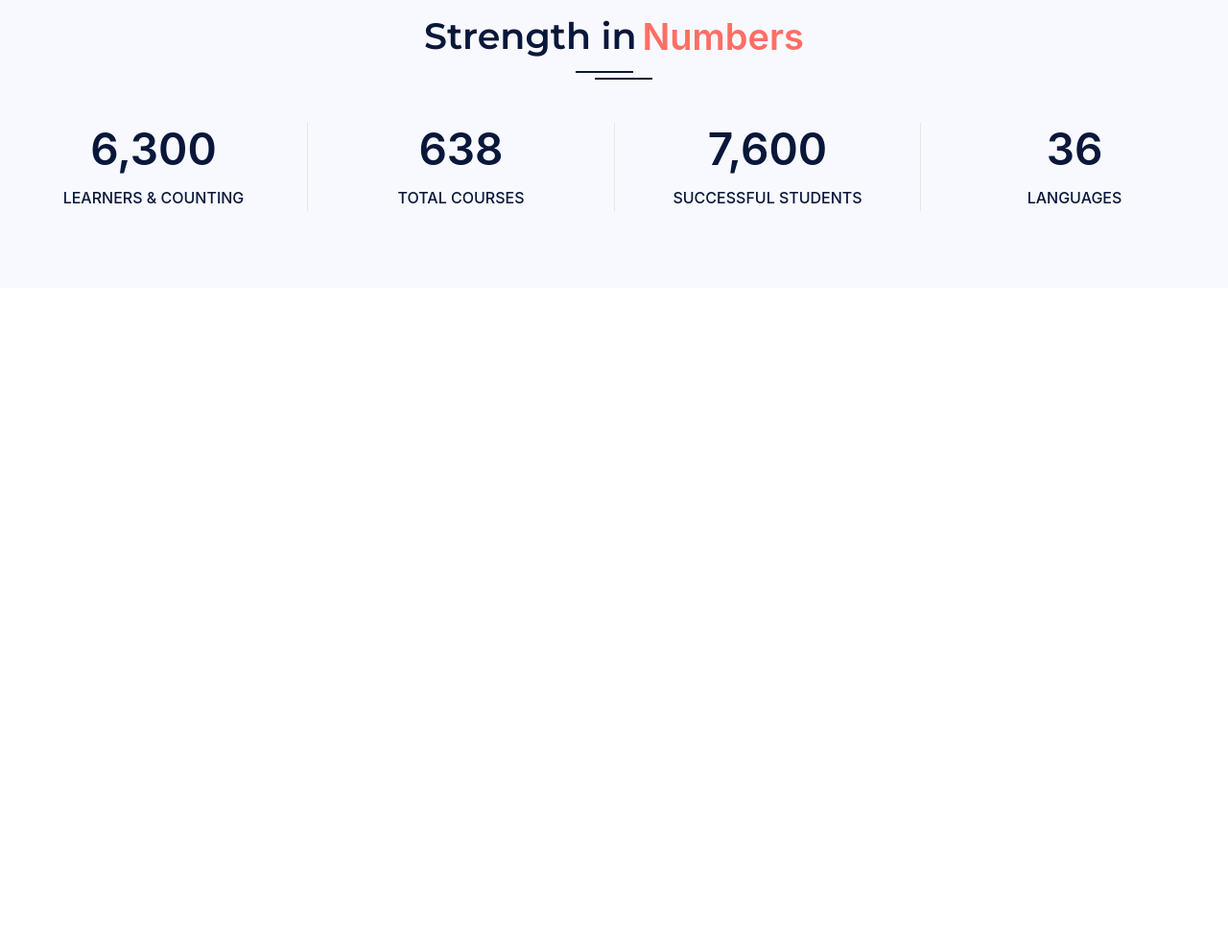
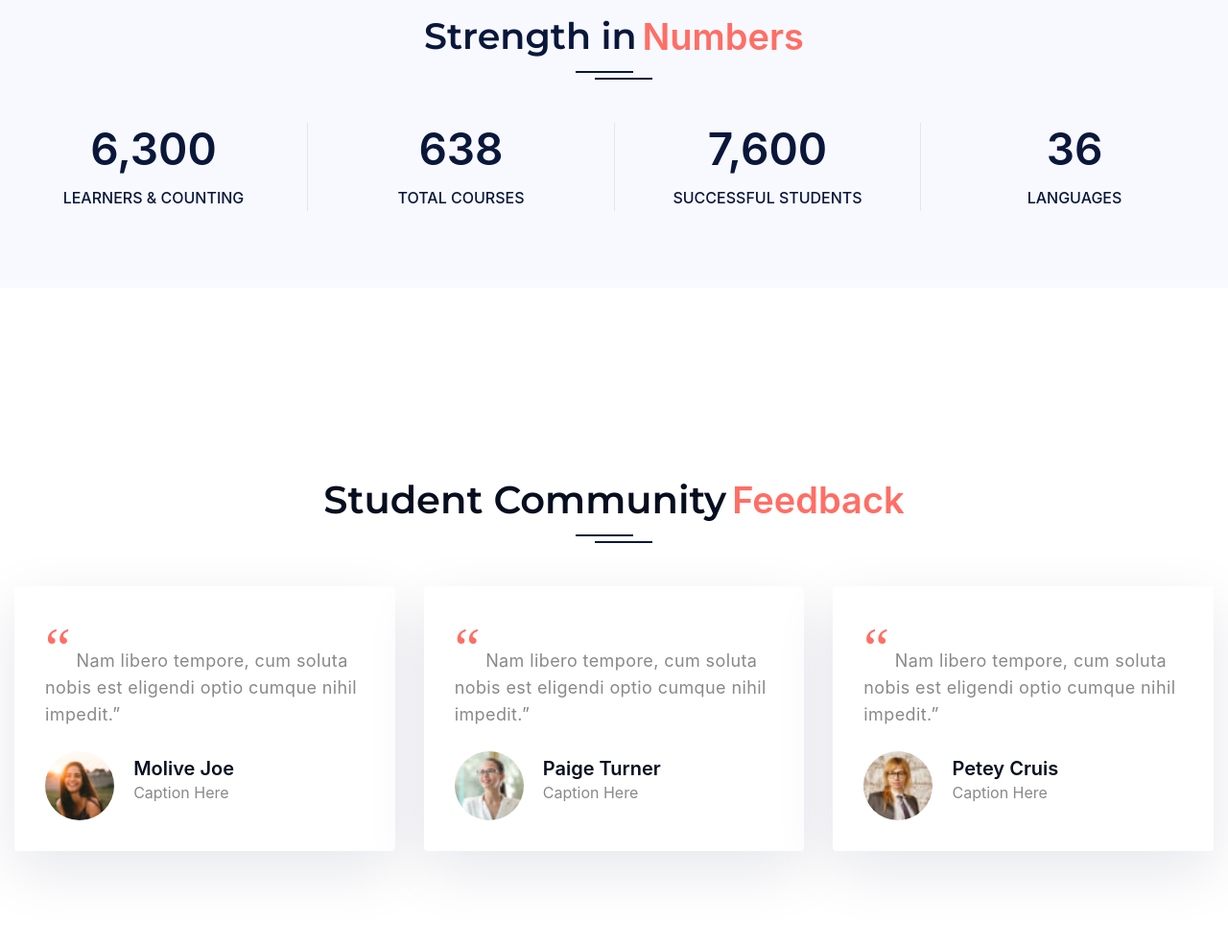
Before and after one commit to nvthanh-fedev/capstone_bootstrap_final, a plain HTML site: page index.html in a window 1280 px wide. Shown: the part 4161-5147 px from the top of the page at 96% size. Before the commit the page ends 4461 px from the top, so only its background shows below. Drawn offline with nearby package versions, Linux system fonts and the light colour scheme.

Commit message:
fix feedback

```diff
--- a/index.html
+++ b/index.html
@@ -857,7 +857,78 @@
       </div>
     </section>
     <!-- start numbers -->
-
+    <!--feedback-->
+    <section class="feedback">
+      <div class="testimonials py-5">
+        <div class="container py-md-5 py-4">
+          <div class="intro">
+            <div class="d-flex justify-content-center">
+              <h3>Student Community</h3>
+              <h3>Feedback</h3>
+            </div>
+          </div>
+          <div class="row feedback-content mt-md-5">
+            <div class="col-lg-4 col-md-6 testi-sections">
+              <div class="testimonials_grid">
+                <div class="text">
+                  <q>
+                    Nam libero tempore, cum soluta nobis est eligendi optio
+                    cumque nihil impedit.</q
+                  >
+                </div>
+                <div class="d-grid character">
+                  <div class="testi-img">
+                    <img src="./img/testi2.jpg" />
+                  </div>
+                  <div class="testi-text">
+                    <h3>Molive Joe</h3>
+                    <p>Caption Here</p>
+                  </div>
+                </div>
+              </div>
+            </div>
+            <div class="col-lg-4 col-md-6 mt-md-0 mt-4 testi-sections">
+              <div class="testimonials_grid">
+                <div class="text">
+                  <q>
+                    Nam libero tempore, cum soluta nobis est eligendi optio
+                    cumque nihil impedit.</q
+                  >
+                </div>
+                <div class="d-grid character">
+                  <div class="testi-img">
+                    <img src="./img/testi1.jpg" />
+                  </div>
+                  <div class="testi-text">
+                    <h3>Paige Turner</h3>
+                    <p>Caption Here</p>
+                  </div>
+                </div>
+              </div>
+            </div>
+            <div class="col-lg-4 col-md-6 mt-md-0 mt-4testi-sections">
+              <div class="testimonials_grid">
+                <div class="text">
+                  <q>
+                    Nam libero tempore, cum soluta nobis est eligendi optio
+                    cumque nihil impedit.</q
+                  >
+                </div>
+                <div class="d-grid character">
+                  <div class="testi-img">
+                    <img src="./img/testi3.jpg" />
+                  </div>
+                  <div class="testi-text">
+                    <h3>Petey Cruis</h3>
+                    <p>Caption Here</p>
+                  </div>
+                </div>
+              </div>
+            </div>
+          </div>
+        </div>
+      </div>
+    </section>
     <script>
       $(window).on("scroll", function () {
         var scroll = $(window).scrollTop();
```
